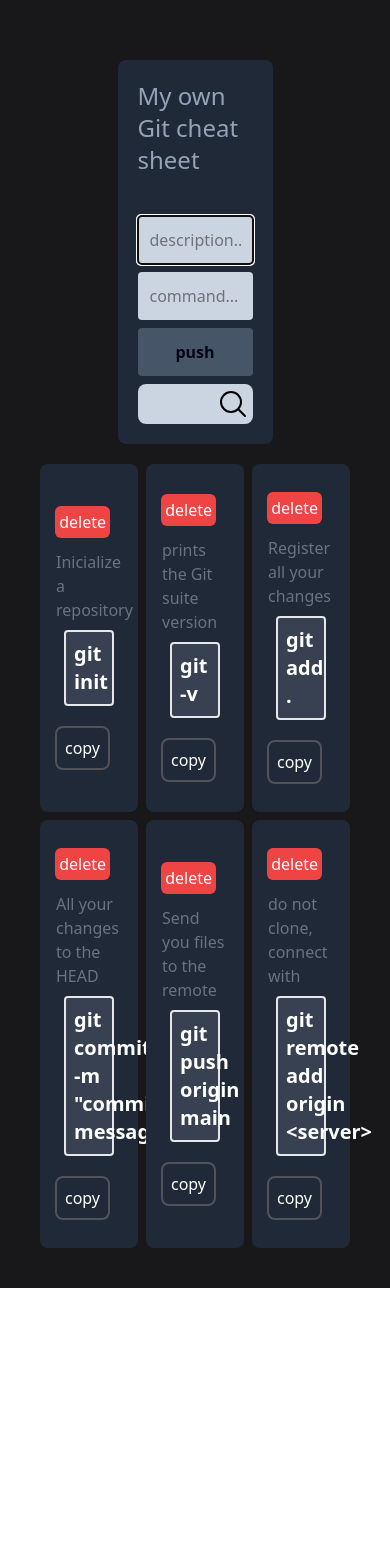
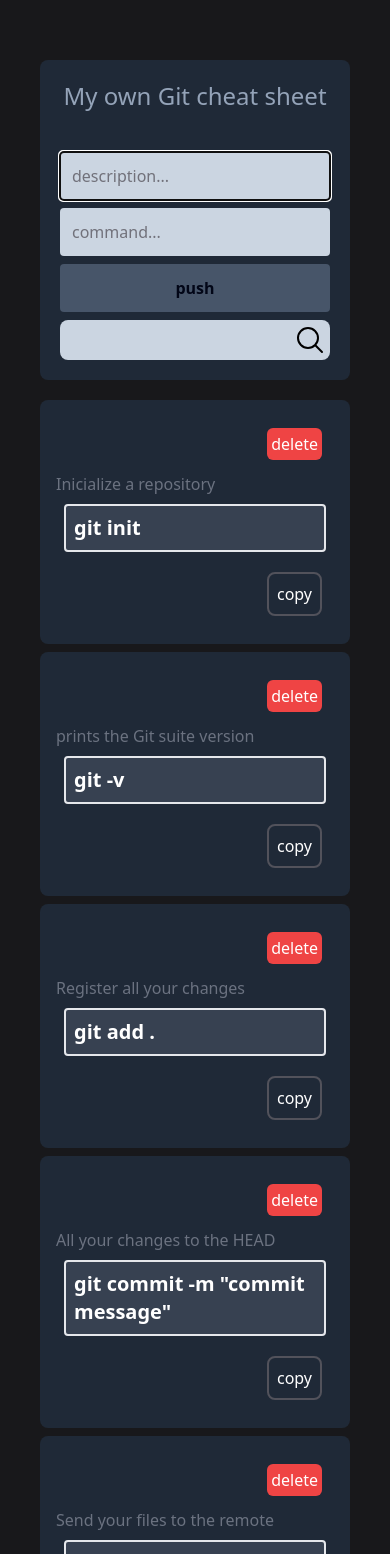
Before and after one commit to xaviercomi/my-own-git-cheat-sheet, a React (Vite) app: page / in a window 390 px wide. Shown: the top 1554 px of the page. Before the commit the page ends 1288 px from the top, so only its background shows below. Built offline with nearby package versions, Linux system fonts and the light colour scheme.

Commit message:
Now it's responsive, YEE-HAW!

```diff
--- a/src/components/CardList.jsx
+++ b/src/components/CardList.jsx
@@ -12,7 +12,10 @@ function CardList() {
 
   return (
     <main>
-      <div key={listCard.lenght} className="grid grid-cols-3 gap-2">
+      <div
+        key={listCard.lenght}
+        className="grid 2xl:grid-cols-5 xl:grid-cols-4 lg:grid-cols-3 md:grid-cols-2 sm:grid-cols-1 gap-2"
+      >
         {listCard.map((card) => (
           <CheatCard key={card.id} card={card} />
         ))}
--- a/src/components/Navbar.jsx
+++ b/src/components/Navbar.jsx
@@ -37,7 +37,7 @@ function Navbar() {
 
   return (
     <>
-      <div className="grid grid-cols-1 mx-auto m-5 w-1/2 p-5 bg-gray-800 justify-center items-center rounded-lg">
+      <div className="grid grid-cols-1 mx-auto m-5 2xl:w-1/2 xl:w-1/2 lg:w-1/2 md:w-full sm:w-full p-5 bg-gray-800 justify-center items-center rounded-lg">
         <h1 className="flex flex-column items-center justify-center mb-10 text-slate-400 text-2xl">
           My own Git cheat sheet
         </h1>
--- a/src/data/cheatCards.js
+++ b/src/data/cheatCards.js
@@ -21,12 +21,18 @@ export const cheatCards = [
   },
   {
     id: 4,
-    description: "Send you files to the remote",
+    description: "Send your files to the remote",
     command: "git push origin main",
   },
+
   {
     id: 5,
-    description: "do not clone, connect with",
+    description: "do not clone?, connect with",
     command: "git remote add origin <server>",
   },
+  {
+    id: 6,
+    description: "the branch tracked on the remote repository",
+    command: "git push -u <remote> <branch>",
+  },
 ];
```
